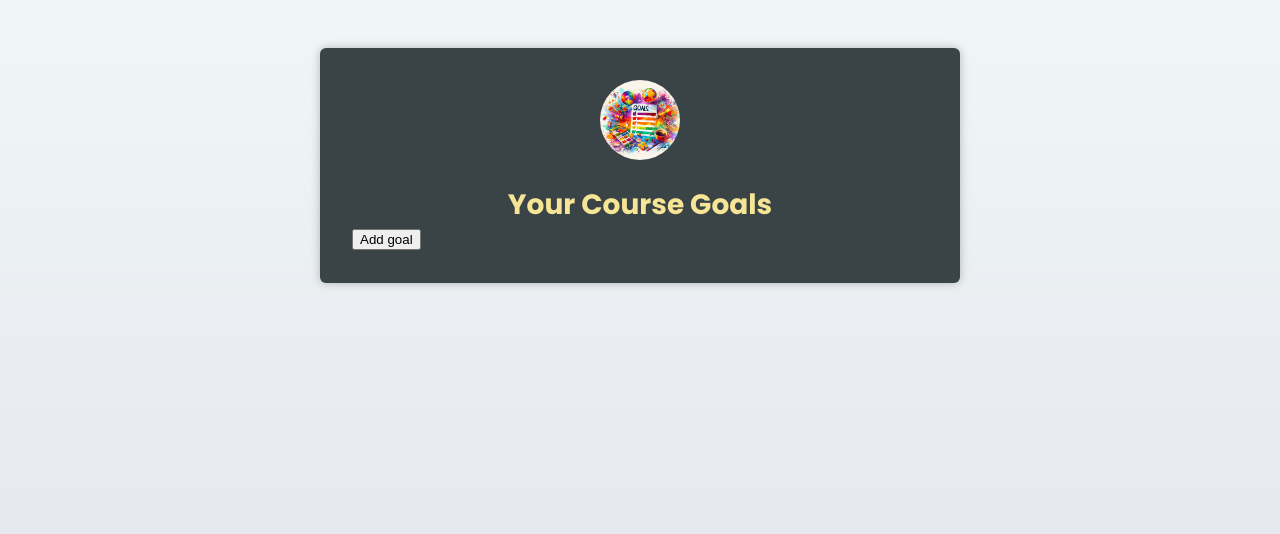
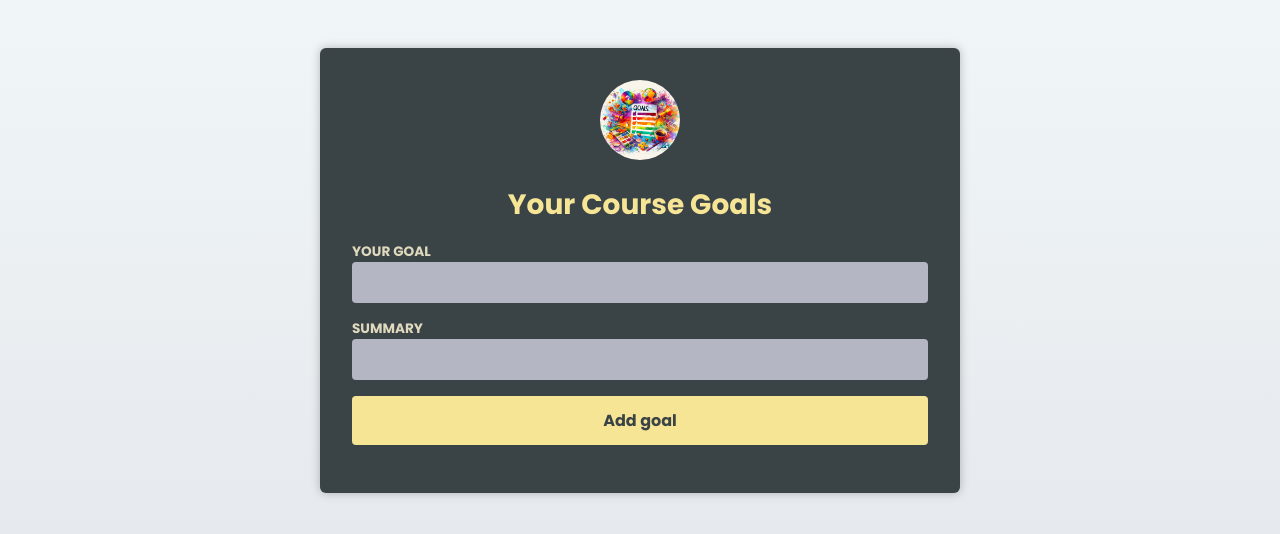
Before and after one commit to Sergii-Osedchuk/ts-react, a React (Vite) app in the folder react-ts-basics/: page / in a window 1280 px wide. Shown: the top 534 px of the page. Built offline with nearby package versions, Linux system fonts and the light colour scheme; the HTML template or start-up script is replaced by a standard one.

Commit message:
gather user input with useRef and add it to the state

```diff
--- a/react-ts-basics/src/App.tsx
+++ b/react-ts-basics/src/App.tsx
@@ -3,6 +3,7 @@
 import CourseGoalList from "./components/CourseGoalList.tsx";
 import goalsImg from './assets/goals.jpg';
 import { useState } from "react";
+import NewGoal from "./components/NewGoal.tsx";
 
 export type CourseGoal = {
   title: string;
@@ -13,12 +14,12 @@
 export default function App() {
   const [goals, setGoals] = useState<CourseGoal[]>([]);
 
-  const handleAddGoal = () => {
+  const handleAddGoal = (goal: string, summary: string) => {
     setGoals((prevGoals) => {
       const newGoal: CourseGoal = {
         id: Math.random(),
-        title: "Learn React",
-        description: "Learn it roundabout"
+        title: goal,
+        description: summary
       };
       return [...prevGoals, newGoal];
     })
@@ -33,7 +34,7 @@
       <Header image={{ src: goalsImg, alt: 'A list of goals' }} >
         <h1>Your Course Goals</h1>
       </Header>
-      <button onClick={handleAddGoal}>Add goal</button>
+      <NewGoal onAddGoal={handleAddGoal}/>
       <CourseGoalList onDelete={handleDeleteGoal} goals={goals}/>
     </main>
   )
--- /dev/null
+++ b/react-ts-basics/src/components/NewGoal.tsx
@@ -0,0 +1,39 @@
+import { type FC, type FormEvent, useRef } from "react";
+
+type NewGoalProps = {
+  onAddGoal: (goal: string, summary: string) => void;
+}
+
+const NewGoal: FC<NewGoalProps> = ({onAddGoal}) => {
+  const handleSubmit = (event: FormEvent<HTMLFormElement>) => {
+    event.preventDefault();
+
+    const enteredGoal = goal.current!.value;
+    const enteredSummary = summary.current!.value;
+
+    event.currentTarget.reset();
+
+    onAddGoal(enteredGoal, enteredSummary);
+  }
+
+  const goal = useRef<HTMLInputElement>(null);
+  const summary = useRef<HTMLInputElement>(null);
+
+  return (
+    <form onSubmit = {handleSubmit}>
+      <p>
+        <label htmlFor="goal">Your goal </label>
+        <input id="goal" type="text" ref={goal} />
+      </p>
+      <p>
+        <label htmlFor="summary" > Summary </label>
+        <input id="summary" type="text" ref={summary} />
+      </p>
+      <p>
+        <button>Add goal</button>
+      </p>
+    </form>
+  );
+}
+
+export default NewGoal;
```
